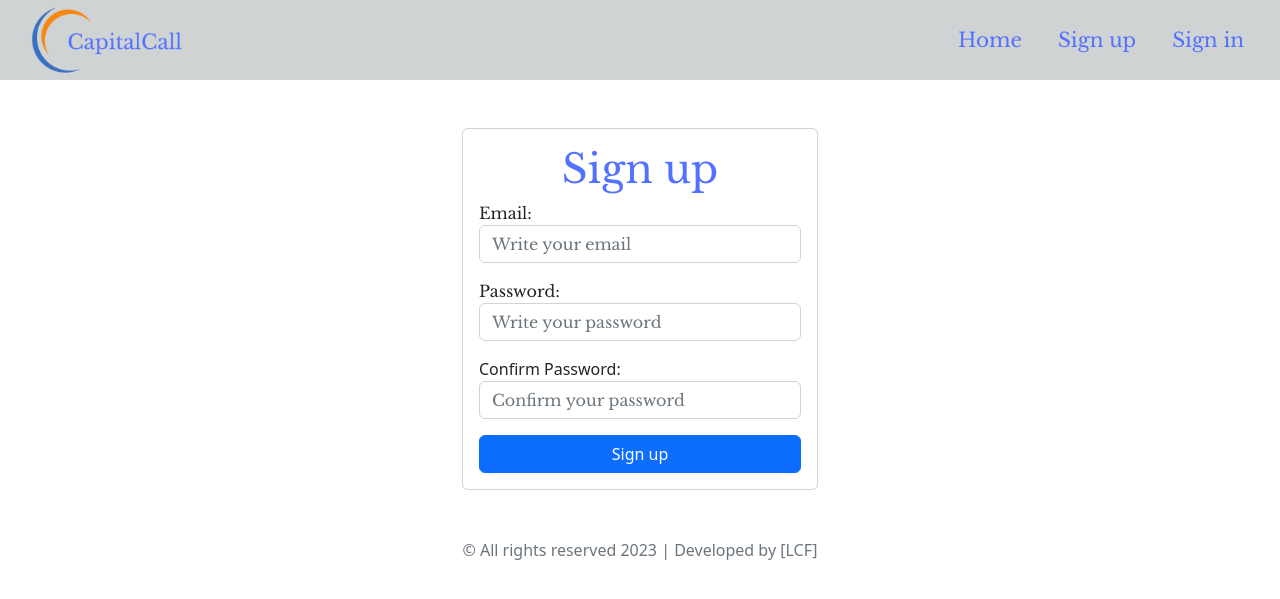
After one commit to Luciano-C/Term-Deposit-Django-ML, a Django app: page /signup/ in a window 1280 px wide. The commit adds this page. Shown: the top 599 px of the page. Run offline with Django 4.2, Linux system fonts and the light colour scheme; some libraries are stand-ins or nearby versions.

Commit message:
Sign in, Sign up and Log out

```diff
--- a/predictions/static/css/predictions.css
+++ b/predictions/static/css/predictions.css
@@ -68,3 +68,16 @@
   .read-more-paragraph {
     font-family: var(--default-font-family);
   }
+
+  .signin-signup-title {
+    font-family: var(--default-font-family);
+    color: var(--royal-blue);
+  }
+
+  .signin-signup-label {
+    font-family: var(--default-font-family);
+  }
+
+  ::placeholder {
+    font-family: var(--default-font-family);
+  }
--- a/predictions/templates/partials/_navbar.html
+++ b/predictions/templates/partials/_navbar.html
@@ -26,14 +26,14 @@
                 </li>
 
                 <li class="nav-item">
-                    <a class="nav-link navbar-text" href="#">Logout</a>
+                    <a class="nav-link navbar-text" href="{% url 'signout' %}">Logout</a>
                 </li>
                 {% else %}
                 <li class="nav-item">
-                    <a class="nav-link navbar-text" href="#">Sign up</a>
+                    <a class="nav-link navbar-text" href="{% url 'signup' %}">Sign up</a>
                 </li>
                 <li class="nav-item">
-                    <a class="nav-link navbar-text" href="#">Sign in</a>
+                    <a class="nav-link navbar-text" href="{% url 'signin' %}">Sign in</a>
                 </li>
                 {% endif %}
             </ul>
--- /dev/null
+++ b/predictions/templates/predictions.html
@@ -0,0 +1,6 @@
+{% extends 'base.html' %}
+{% load static %}
+{% block content %}
+<h1>Predictions</h1>
+
+{% endblock %}
--- /dev/null
+++ b/predictions/templates/signup.html
@@ -0,0 +1,28 @@
+{% extends 'base.html' %}
+
+{% block content %}
+<main class="container">
+    <div class="row">
+        <section class="col-md-4 offset-md-4 mt-5">
+            <form action="/signup/" method="POST" class="card card-body">
+                <h1 class="text-center signin-signup-title">Sign up</h1>
+                {% csrf_token %}
+                <div class="mb-3">
+                    <label for="email" class="signin-signup-label">Email: </label>
+                    <input type="email" name="email" class="form-control" placeholder="Write your email" id="email">
+                </div>
+                <div class="mb-3">
+                    <label for="password1" class="signin-signup-label">Password: </label>
+                    <input type="password" name="password1" class="form-control" placeholder="Write your password" id="password1">
+                </div>
+                <div class="mb-3">
+                    <label for="password2">Confirm Password: </label>
+                    <input type="password" name="password2" class="form-control" placeholder="Confirm your password" id="password2">
+                </div>
+                <button class="btn btn-primary w-100">Sign up</button>
+            </form>
+            {{error}}
+        </section>
+    </div>
+</main>
+{% endblock %}
--- a/predictions/urls.py
+++ b/predictions/urls.py
@@ -4,5 +4,9 @@ from .views import *
 
 urlpatterns = [
     path("", home, name="home"),
-    path("read-more/", read_more, name="read_more")
+    path("read-more/", read_more, name="read_more"),
+    path("signin/", signin, name="signin"),
+    path("signup/", signup, name="signup"),
+    path("signout/", signout, name="signout"),
+    path("predictions/", predictions, name="predictions")
 ]
--- a/predictions/views.py
+++ b/predictions/views.py
@@ -1,5 +1,10 @@
-from django.shortcuts import render
+from django.shortcuts import render, redirect, get_object_or_404
 from .utils.scraper import get_economic_indicators
+from authuser.models import User
+from django.contrib.auth.decorators import login_required
+from django.contrib.auth import login, logout, authenticate
+from django.db import IntegrityError
+
 
 # Create your views here.
 def home(request):
@@ -13,3 +18,45 @@ def home(request):
 
 def read_more(request):
     return render(request, 'read_more.html')
+
+
+def signin(request):
+    if request.method == "GET":
+        return render(request, 'signin.html')
+    else:
+        user = authenticate(
+            request, email=request.POST['email'], password=request.POST['password']
+        )
+
+        if user is None:
+            return render(request, 'signin.html', {
+                'error': 'Email or password incorrect'
+            })
+        else:
+            login(request, user)
+            return redirect('predictions')
+
+def signup(request):
+    if request.method == "GET":
+        return render(request, 'signup.html')
+    else:
+        if request.POST['password1'] == request.POST['password2']:
+            try:
+                user = User.objects.create_user(email=request.POST['email'])
+                user.set_password(request.POST['password1'])
+                user.save()
+                login(request, user)
+                return redirect('predictions')
+            except IntegrityError:
+                return render(request, 'signup.html', {
+                    'error': 'Email already exists'
+                })
+
+@login_required
+def signout(request):
+    logout(request)
+    return redirect('home')
+
+
+def predictions(request):
+    return render(request, 'predictions.html')
```
Also changed, not shown: predictions/templates/signin.html (added, +26 -0 lines).
